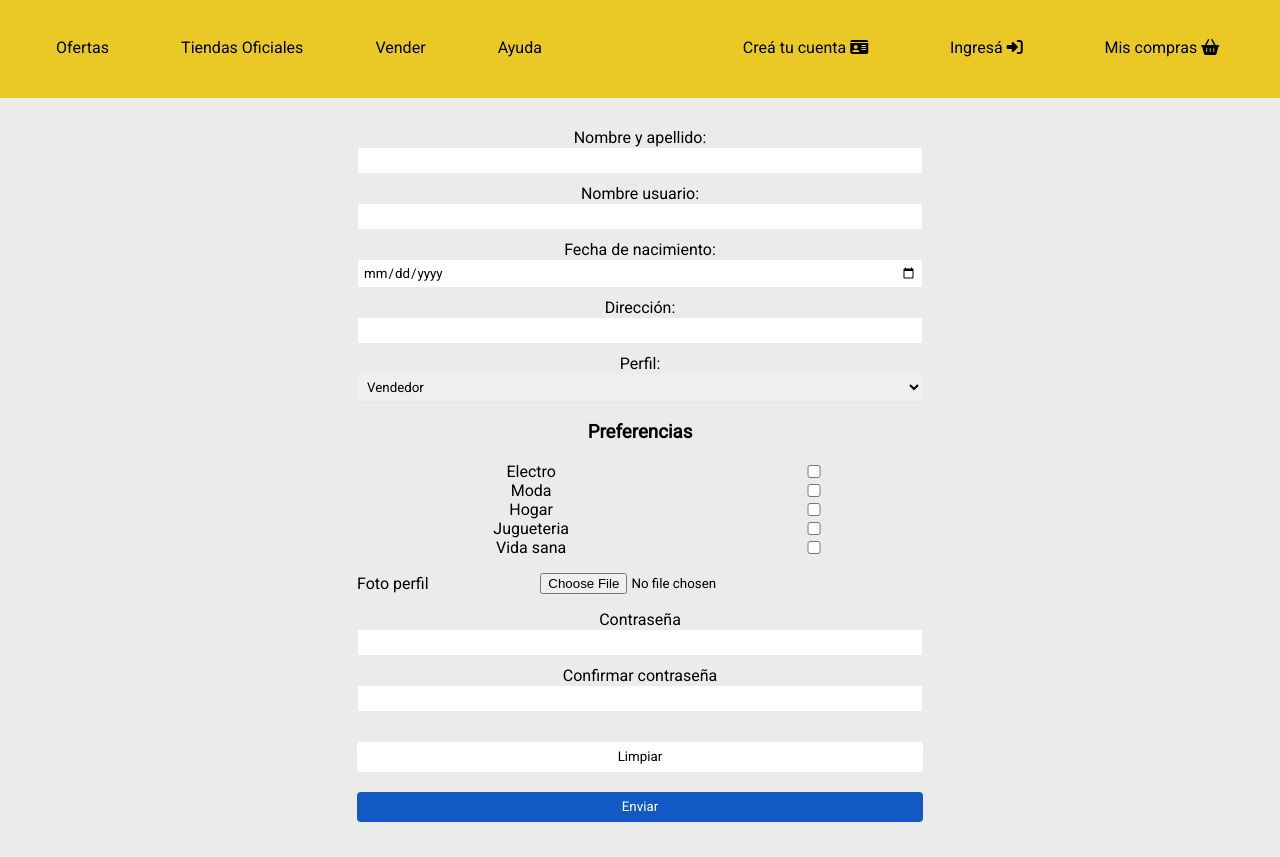
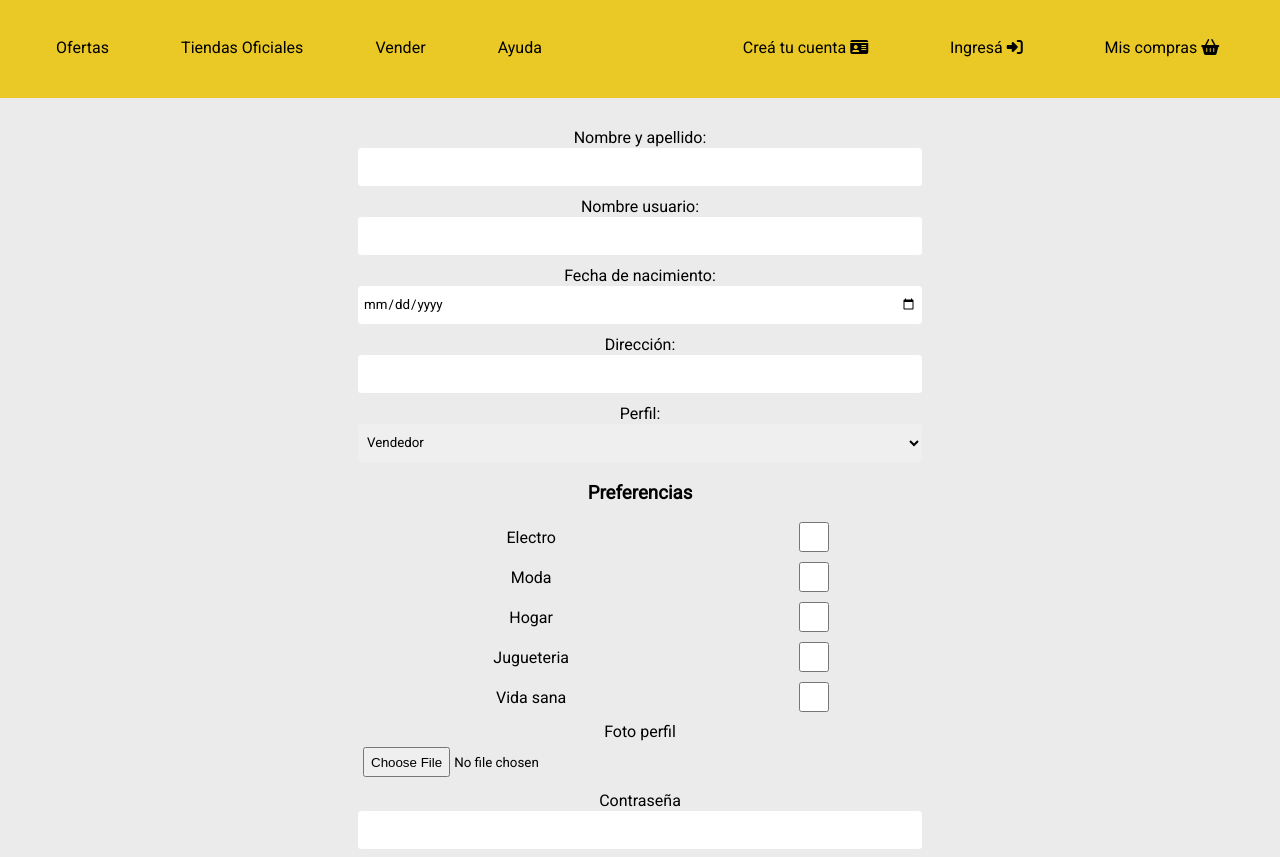
Before and after one commit to lautaroserrano/dh-fs-m4-mercado_liebre, a website: page views/register.html in a window 1280 px wide. Shown: the part 94-951 px from the top of the page. Drawn offline with Linux system fonts and the light colour scheme.

Commit message:
Add favicon

```diff
--- a/public/css/styles.css
+++ b/public/css/styles.css
@@ -251,9 +251,20 @@ form {
 .form-control select {
   display: block;
   width: 50%;
+  height: 40px;
   border: #ebebeb solid 1px;
+  border-radius: 4px;
   padding: 5px;
   margin: auto;
+}
+
+.form-control.file {
+  display: flex;
+  flex-direction: column;
+}
+
+.form-control.file input::file-selector-button {
+  height: 30px;
 }
 
 .form-control .checkbox,
@@ -263,6 +274,7 @@ form {
   justify-content: space-evenly;
   width: 50%;
   margin: auto;
+  margin-bottom: 10px;
 }
 
 .form-control .checkbox label {
@@ -272,6 +284,7 @@ form {
 
 .form-control .checkbox input[type="checkbox"] {
   display: inline;
+  height: 30px;
 }
 
 .submit-control {
--- a/views/register.html
+++ b/views/register.html
@@ -5,16 +5,19 @@
     <meta charset="UTF-8">
     <meta http-equiv="X-UA-Compatible" content="IE=edge">
     <meta name="viewport" content="width=device-width, initial-scale=1.0">
-    <title>Document</title>
+    <title>Mercado Liebre</title>
     <link rel="stylesheet" href="/css/styles.css">
     <script src="https://kit.fontawesome.com/fd4aeec64b.js" crossorigin="anonymous"></script>
+    <link rel="shortcut icon" href="/favicon.ico" type="image/x-icon">
 </head>
 
 <body>
     <header>
         <div id="top-header">
             <div id="brand">
-                <img id="brand-logo" src="/images/logo-mercado-liebre.svg" alt="Logo" />
+                <a href="/">
+                    <img id="brand-logo" src="/images/logo-mercado-liebre.svg" alt="Logo"/>
+                </a>
             </div>
             <div id="search-bar">
                 <input type="text" placeholder="Buscar productos, marcas" autocomplete="off">
@@ -93,11 +96,9 @@
                     <input type="checkbox" name="interest" id="cat-healthylife" value="healthylife">
                 </div>
             </div>
-            <div class="form-control">
-                <div class="file">
-                    <label for="form-user-photo">Foto perfil</label>
-                    <input type="file" name="photo" id="form-user-photo">
-                </div>
+            <div class="form-control file">
+                <label for="form-user-photo">Foto perfil</label>
+                <input type="file" name="photo" id="form-user-photo">
             </div>
             <div class="form-control">
                 <label for="form-user-password">Contraseña</label>
```
Also changed, not shown: views/home.html (+5 -2 lines), views/login.html (+5 -2 lines), README.md, public/favicon.ico (added), 2 other files.
